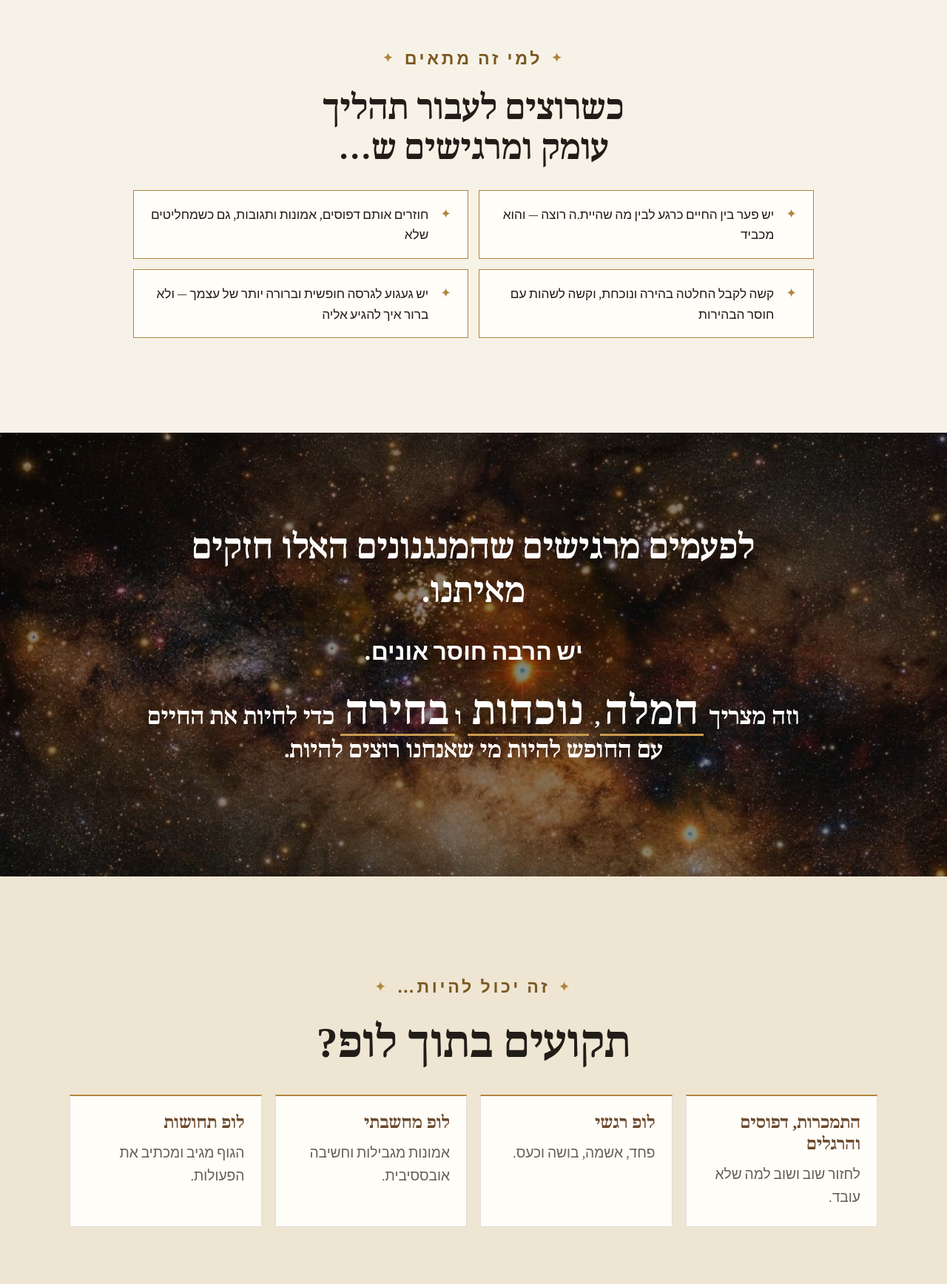
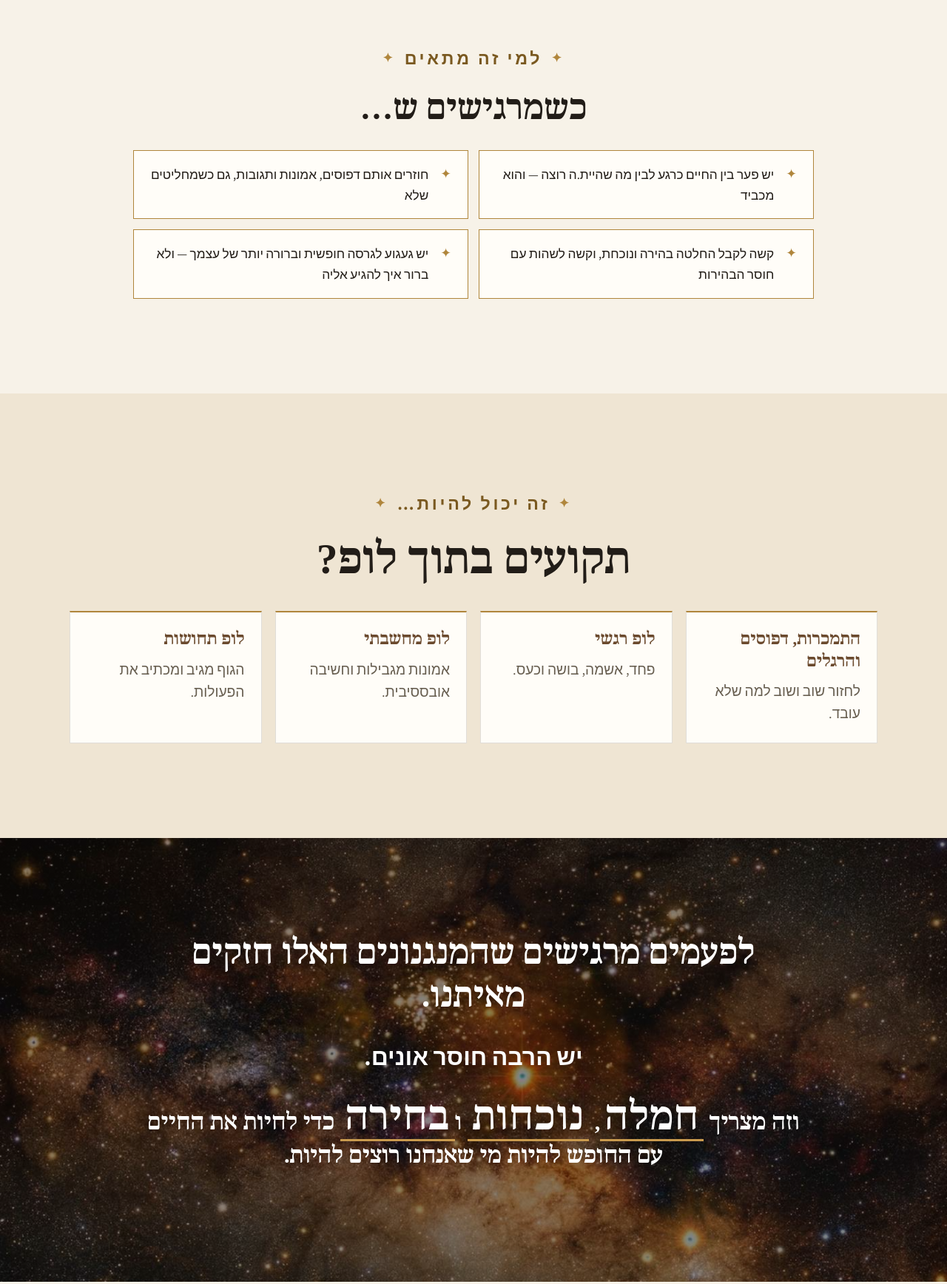
Before and after one commit to trenee98-blip/2nextdimension, a plain HTML site: page index.html in a window 1280 px wide. Shown: the part 1040-2776 px from the top of the page at 74% size. Drawn offline with nearby package versions, Linux system fonts and the light colour scheme; no server answers.

Commit message:
Home: loops back under 'who it fits' (heading 'כשמרגישים ש…'); about section button 'להכיר את מה שמנחה אותי'
Co-Authored-By: Claude Sonnet 5.5 <noreply@anthropic.com>

```diff
--- a/index.html
+++ b/index.html
@@ -351,7 +351,7 @@
     <div class="fwrap">
       <div class="ftext">
         <span class="kicker">למי זה מתאים</span>
-        <h2>כשרוצים לעבור תהליך עומק ומרגישים ש…</h2>
+        <h2>כשמרגישים ש…</h2>
         <div class="fgrid">
           <div class="fit">יש פער בין החיים כרגע לבין מה שהיית.ה רוצה — והוא מכביד</div>
           <div class="fit">חוזרים אותם דפוסים, אמונות ותגובות, גם כשמחליטים שלא</div>
@@ -359,17 +359,6 @@
           <div class="fit">יש געגוע לגרסה חופשית וברורה יותר של עצמך — ולא ברור איך להגיע אליה</div>
         </div>
       </div>
-    </div>
-  </div>
-</section>
-
-<!-- LOOP NOTE (cosmos as the band background) -->
-<section class="loopband reveal center">
-  <div class="wrap">
-    <div class="loopnote">
-      <p class="loopbig">לפעמים מרגישים שהמנגנונים האלו חזקים מאיתנו.</p>
-      <p class="loopsay"><span class="hl">יש הרבה חוסר אונים.</span></p>
-      <p class="loopclose">וזה מצריך <span class="trio"><span>חמלה</span>, <span>נוכחות</span> ו<span>בחירה</span></span> כדי לחיות את החיים עם החופש להיות מי שאנחנו רוצים להיות.</p>
     </div>
   </div>
 </section>
@@ -384,6 +373,17 @@
       <div class="loopcard"><h3>לופ רגשי</h3><p>פחד, אשמה, בושה וכעס.</p></div>
       <div class="loopcard"><h3>לופ מחשבתי</h3><p>אמונות מגבילות וחשיבה אובססיבית.</p></div>
       <div class="loopcard"><h3>לופ תחושות</h3><p>הגוף מגיב ומכתיב את הפעולות.</p></div>
+    </div>
+  </div>
+</section>
+
+<!-- LOOP NOTE (cosmos as the band background) -->
+<section class="loopband reveal center">
+  <div class="wrap">
+    <div class="loopnote">
+      <p class="loopbig">לפעמים מרגישים שהמנגנונים האלו חזקים מאיתנו.</p>
+      <p class="loopsay"><span class="hl">יש הרבה חוסר אונים.</span></p>
+      <p class="loopclose">וזה מצריך <span class="trio"><span>חמלה</span>, <span>נוכחות</span> ו<span>בחירה</span></span> כדי לחיות את החיים עם החופש להיות מי שאנחנו רוצים להיות.</p>
     </div>
   </div>
 </section>
@@ -524,7 +524,7 @@
       <p>מתוך המסע שלי מהתמכרות אל גמילה, פגשתי מקרוב מה זה להיות <span class="hl">כלוא</span> בתוך חיים שמובילים אותך למקומות שלא רצית להיות בהם — ומה זה <span class="hl">למצוא את הדרך החוצה</span>.</p>
       <p>מתוך הכאב הזה גיליתי שהתמכרות <span class="hl">איננה חולשה</span> — היא <span class="hl">מנגנון הישרדות</span> של גוף שלא יודע איך להכיל כאב.</p>
       <p>היום אני מתעוררת עם שחר בתחושת הודיה, חיה מתוך <span class="hl">הרבה יותר בחירה</span> — ומלווה אנשים שרוצים את <span class="hl">החופש לבחור</span> ולחיות בהנאה, בתחושת משמעות ושלווה. אני עוסקת ב־12 הצעדים, בסאטיה, בתקשורת מקרבת ובמדיטציה.</p>
-      <div class="about-links"><a href="#contact" class="btn">לדבר איתי <svg><use href="#i-arrow"/></svg></a></div>
+      <div class="about-links"><a href="about.html#guides" class="btn" data-track="about_guides">להכיר את מה שמנחה אותי <svg><use href="#i-arrow"/></svg></a><a href="#contact" class="btn ghost">לדבר איתי <svg><use href="#i-arrow"/></svg></a></div>
     </div>
   </div>
 </section>
```
Also changed, not shown: about.html (+1 -1 lines).
